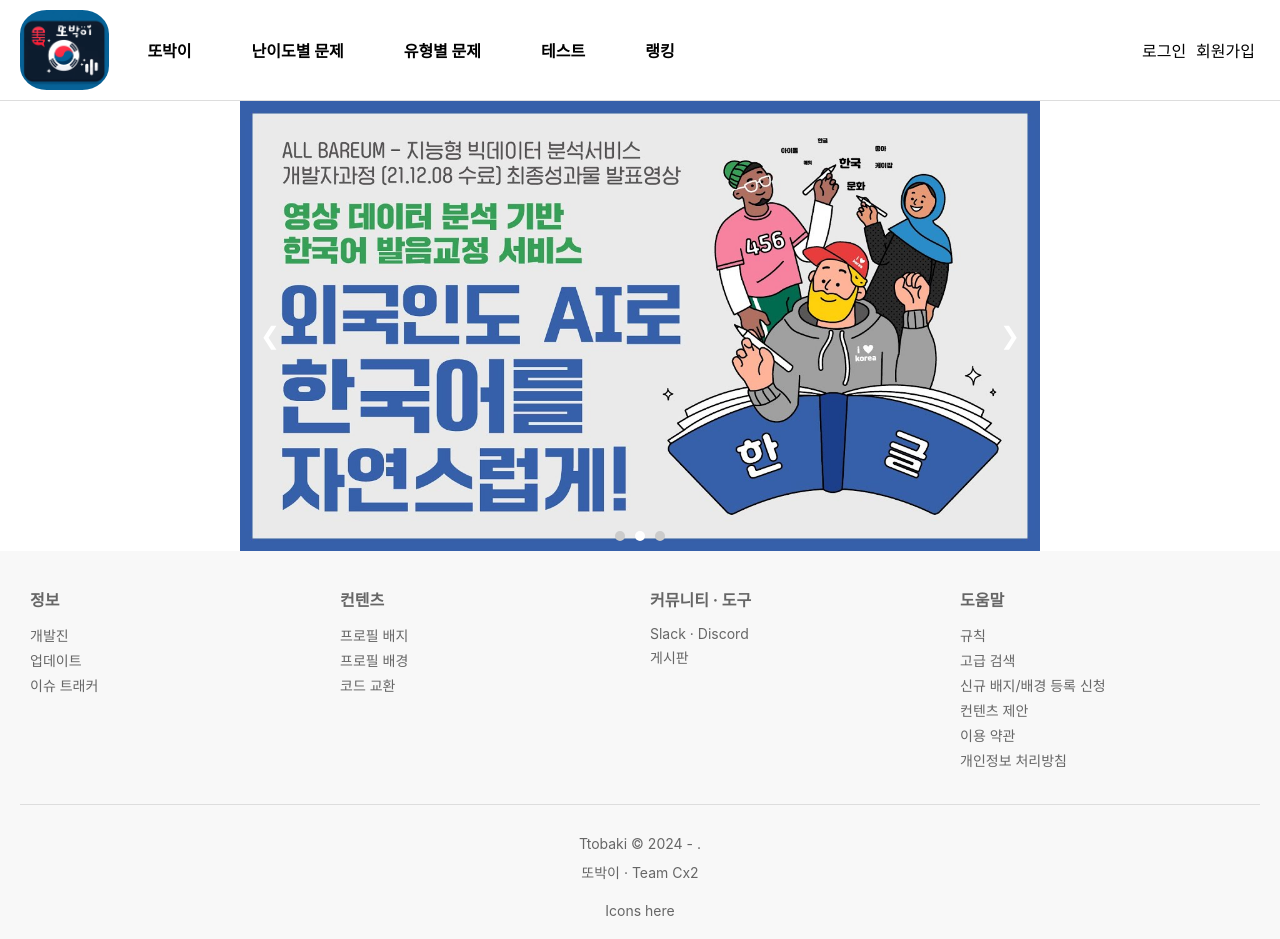
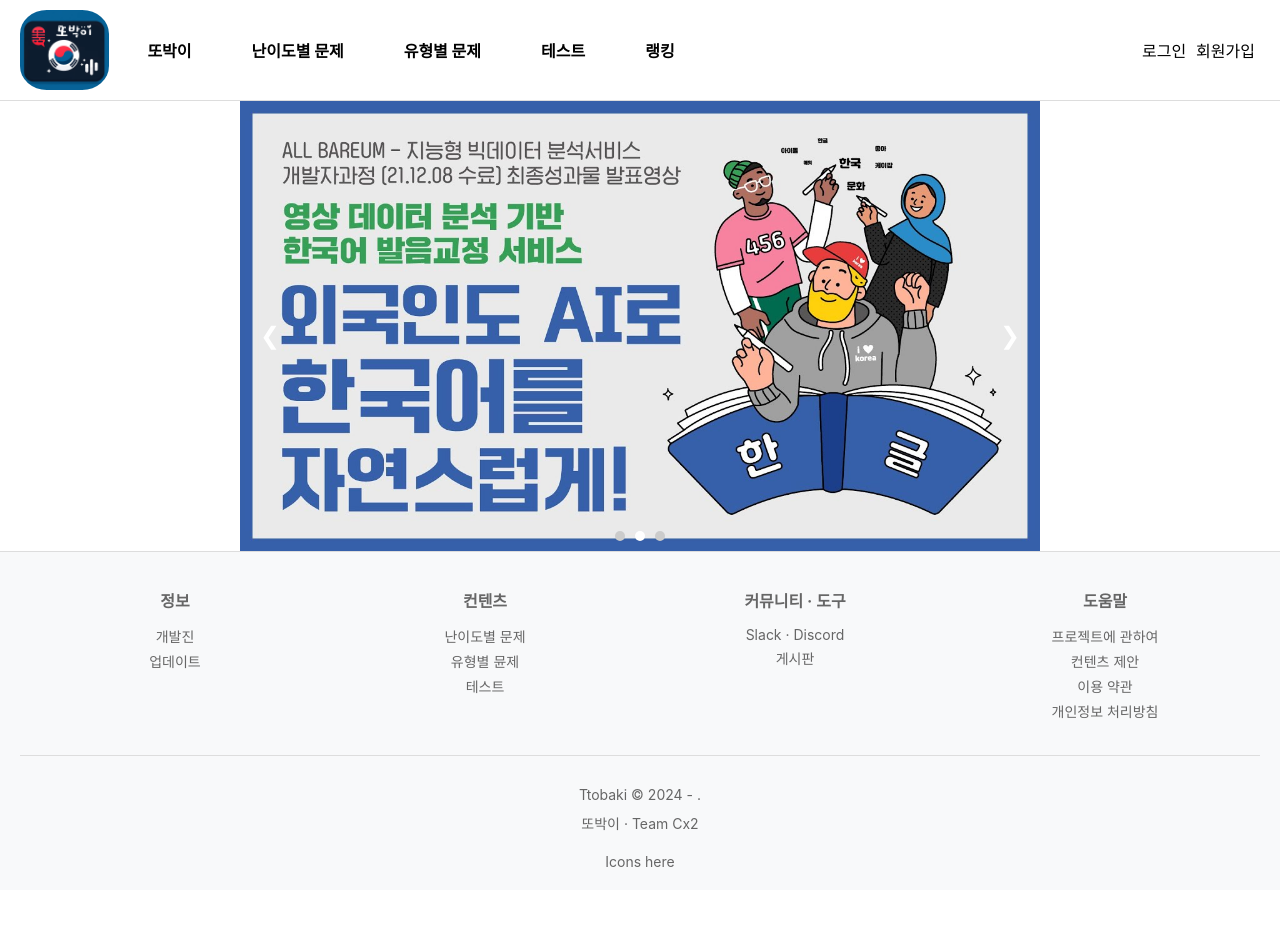
Before and after one commit to CAU-CAPSTONE-2024-TEAM2/front-end, a React (Create React App) app: page /main in a window 1280 px wide. After the commit the page ends 890 px from the top, so only its background shows below. Built offline with nearby package versions, Linux system fonts and the light colour scheme.

Commit message:
add footer contents

```diff
--- a/src/App.js
+++ b/src/App.js
@@ -14,6 +14,7 @@
 import QuizEvaluationPage from './pages/QuizEvaluationPage';
 import QuizIntroPage from './pages/QuizIntroPage';
 import LevelCategoryPage from './pages/LevelCategoryPage';
+import WorkingPage from './pages/WorkingPage';
 function App() {
   return (
     <div>
@@ -32,6 +33,7 @@
           <Route path="/quiz-evaluation" element={<PrivateRoute><QuizEvaluationPage /></PrivateRoute>} />
           <Route path="/quiz-intro" element={<PrivateRoute><QuizIntroPage /></PrivateRoute>} />
           <Route path="/grammer_class/:id" element={<PrivateRoute><LevelCategoryPage /></PrivateRoute>} />
+          <Route path="/workingpage" element={<WorkingPage />} />
           {/*
           <Route path="/유형별" element={<유형별 />} />
           <Route path="/테스트" element={<테스트 />} />
--- a/src/components/footer.jsx
+++ b/src/components/footer.jsx
@@ -1,4 +1,3 @@
-// Footer.jsx
 import React from 'react';
 import '../styles/footer.css';
 
@@ -9,35 +8,32 @@
         <div className="footer-column">
           <h3>정보</h3>
           <ul>
-            <li>개발진</li>
-            <li>업데이트</li>
-            <li>이슈 트래커</li>
+            <li><a href="https://github.com/CAU-CAPSTONE-2024-TEAM2">개발진</a></li>
+            <li><a href="https://github.com/CAU-CAPSTONE-2024-TEAM2">업데이트</a></li>
           </ul>
         </div>
         <div className="footer-column">
           <h3>컨텐츠</h3>
           <ul>
-            <li>프로필 배지</li>
-            <li>프로필 배경</li>
-            <li>코드 교환</li>
+            <li><a href="/levels">난이도별 문제</a></li>
+            <li><a href="/levels_category">유형별 뮨제</a></li>
+            <li><a href="/quiz-intro">테스트</a></li>
           </ul>
         </div>
         <div className="footer-column">
           <h3>커뮤니티 · 도구</h3>
           <ul>
-            <li>Slack · Discord</li>
-            <li>게시판</li>
+            <li><a href="/workingpage">Slack · Discord</a></li>
+            <li><a href="/workingpage">게시판</a></li>
           </ul>
         </div>
         <div className="footer-column">
           <h3>도움말</h3>
           <ul>
-            <li>규칙</li>
-            <li>고급 검색</li>
-            <li>신규 배지/배경 등록 신청</li>
-            <li>컨텐츠 제안</li>
-            <li>이용 약관</li>
-            <li>개인정보 처리방침</li>
+            <li><a href="https://docs.google.com/presentation/d/1WcYDpE8wwyuWD0KGvrmMXiEjzjhQUtpP/edit?usp=sharing&ouid=104138854922250448317&rtpof=true&sd=true">프로젝트에 관하여</a></li>
+            <li><a href="/workingpage">컨텐츠 제안</a></li>
+            <li><a href="/workingpage">이용 약관</a></li>
+            <li><a href="/workingpage">개인정보 처리방침</a></li>
           </ul>
         </div>
       </div>
--- /dev/null
+++ b/src/pages/WorkingPage.jsx
@@ -0,0 +1,23 @@
+import React from "react";
+import Footer from '../components/footer.jsx';
+import Nav from '../components/nav.jsx';
+import { useRecoilValue } from "recoil";
+import { accessTokenState } from '../hooks/Auth';
+import '../styles/WorkingPage.css';
+
+const WorkingPage = () => {
+  const accessToken = useRecoilValue(accessTokenState);
+  const isLoggedIn = Boolean(accessToken);
+
+  return (
+    <div className="working-page-container">
+      <Nav />
+      <div className="content">
+        <h1>이 페이지는 아직 작업중입니다.</h1>
+      </div>
+      <Footer />
+    </div>
+  );
+};
+
+export default WorkingPage;
--- /dev/null
+++ b/src/styles/WorkingPage.css
@@ -0,0 +1,29 @@
+/* workingPage.css */
+.working-page-container {
+    display: flex;
+    flex-direction: column;
+    min-height: 100vh;
+  }
+
+  .content {
+    flex: 1;
+    display: flex;
+    justify-content: center;
+    align-items: center;
+    background-color: #f5f5f5;
+    text-align: center;
+    padding: 20px;
+  }
+
+  .content h1 {
+    font-size: 24px;
+    color: #333;
+    margin: 0;
+  }
+
+  .footer {
+    background-color: #f8f9fa;
+    padding: 20px;
+    text-align: center;
+    border-top: 1px solid #ddd;
+  }
```
